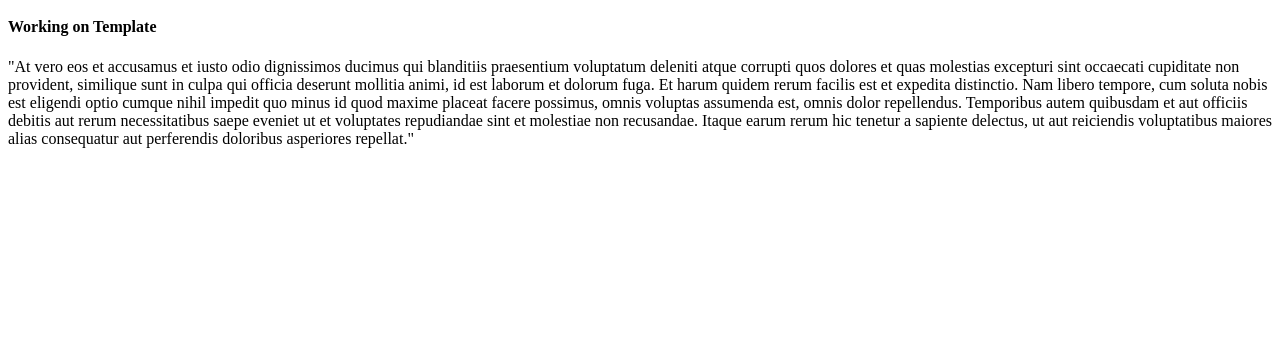
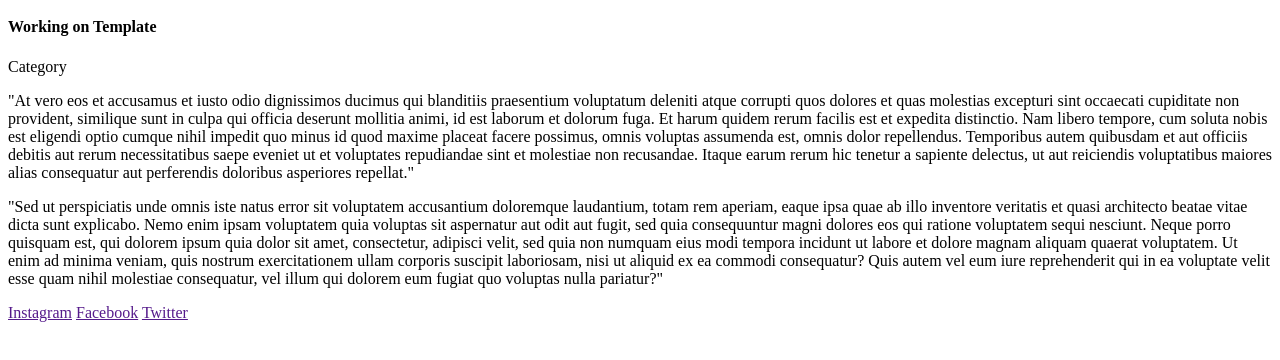
Before and after one commit to Jayfrederick/Testtemplate-, a plain HTML site: page index.html in a window 1280 px wide. Shown: the part 48-408 px from the top of the page. Drawn offline with Linux system fonts and the light colour scheme.

Commit message:
made some changes

```diff
--- a/index.html
+++ b/index.html
@@ -1,17 +1,26 @@
-<html></html>
+<html>
 <head>
    <title>TempleOne</title>
+   <style>
+
+   </style>
 </head>
 <body>
     <h1>Practice AMM</h1>
     <h4>Working on Template</h4>
-
+<aside>Category</aside>
 <section>
     <p>
         "At vero eos et accusamus et iusto odio dignissimos ducimus qui blanditiis praesentium voluptatum deleniti atque corrupti quos dolores et quas molestias excepturi sint occaecati cupiditate non provident, similique sunt in culpa qui officia deserunt mollitia animi, id est laborum et dolorum fuga. Et harum quidem rerum facilis est et expedita distinctio. Nam libero tempore, cum soluta nobis est eligendi optio cumque nihil impedit quo minus id quod maxime placeat facere possimus, omnis voluptas assumenda est, omnis dolor repellendus. Temporibus autem quibusdam et aut officiis debitis aut rerum necessitatibus saepe eveniet ut et voluptates repudiandae sint et molestiae non recusandae. Itaque earum rerum hic tenetur a sapiente delectus, ut aut reiciendis voluptatibus maiores alias consequatur aut perferendis doloribus asperiores repellat."
     </p>
 </section>
+<section>
+    <p>
+     "Sed ut perspiciatis unde omnis iste natus error sit voluptatem accusantium doloremque laudantium, totam rem aperiam, eaque ipsa quae ab illo inventore veritatis et quasi architecto beatae vitae dicta sunt explicabo. Nemo enim ipsam voluptatem quia voluptas sit aspernatur aut odit aut fugit, sed quia consequuntur magni dolores eos qui ratione voluptatem sequi nesciunt. Neque porro quisquam est, qui dolorem ipsum quia dolor sit amet, consectetur, adipisci velit, sed quia non numquam eius modi tempora incidunt ut labore et dolore magnam aliquam quaerat voluptatem. Ut enim ad minima veniam, quis nostrum exercitationem ullam corporis suscipit laboriosam, nisi ut aliquid ex ea commodi consequatur? Quis autem vel eum iure reprehenderit qui in ea voluptate velit esse quam nihil molestiae consequatur, vel illum qui dolorem eum fugiat quo voluptas nulla pariatur?"
+    </p>
+</section>
 <footer>
-
+  <a href="">Instagram</a>  <a href="">Facebook</a> <a href="">Twitter</a>
 </footer>
 </body>
+</html>
```
